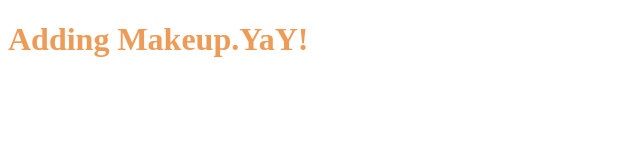
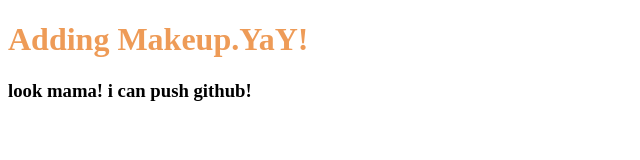
Before and after one commit to DesignerRabi/my-frist-website, a plain HTML site: page my-frist-website/index.html in a window 1280 px wide. Shown: the whole page, without its empty margins (0-640 px from the left). Drawn offline with Linux system fonts and the light colour scheme.

Commit message:
learned github

```diff
--- a/my-frist-website/index.html
+++ b/my-frist-website/index.html
@@ -13,5 +13,6 @@
 </head>
 <body>
     <h1>Adding Makeup.YaY!</h1>
+    <h3>look mama! i can push github!</h3>
 </body>
 </html>
```
